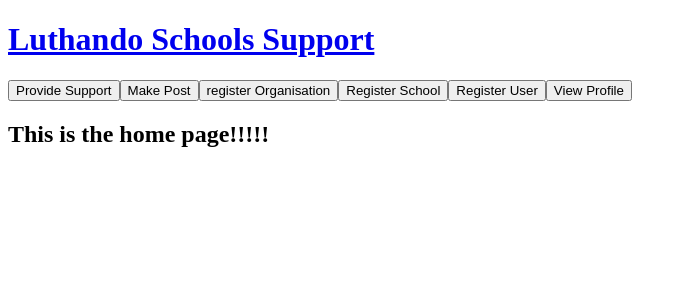
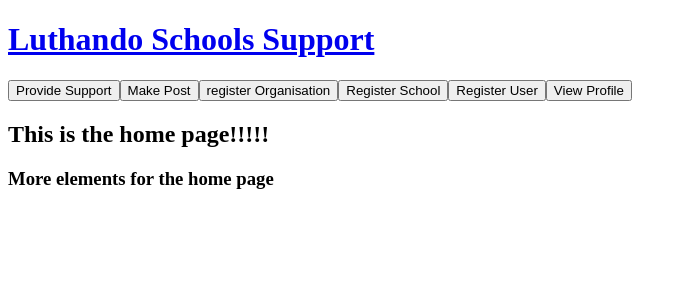
Before and after one commit to OPCOPE-Developers/Luthando-Schools-Support, an Angular app: page /home in a window 1280 px wide. Shown: the top 300 px of the page, without its empty margins (0-687 px from the left). Built offline with nearby package versions, Linux system fonts and the light colour scheme.

Commit message:
lates commit

```diff
--- a/src/app/home-page/home-page.component.html
+++ b/src/app/home-page/home-page.component.html
@@ -1,2 +1,4 @@
 
 <h2>This is the home page!!!!!</h2>
+
+<h3>More elements for the home page</h3>
```
